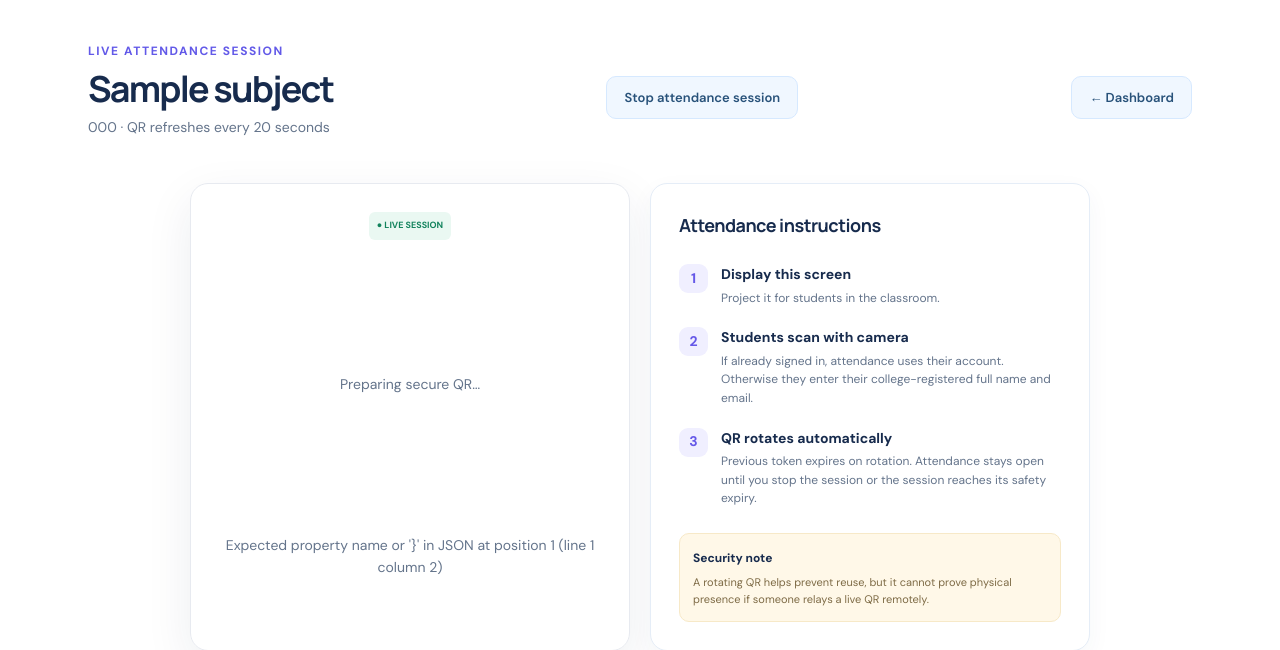
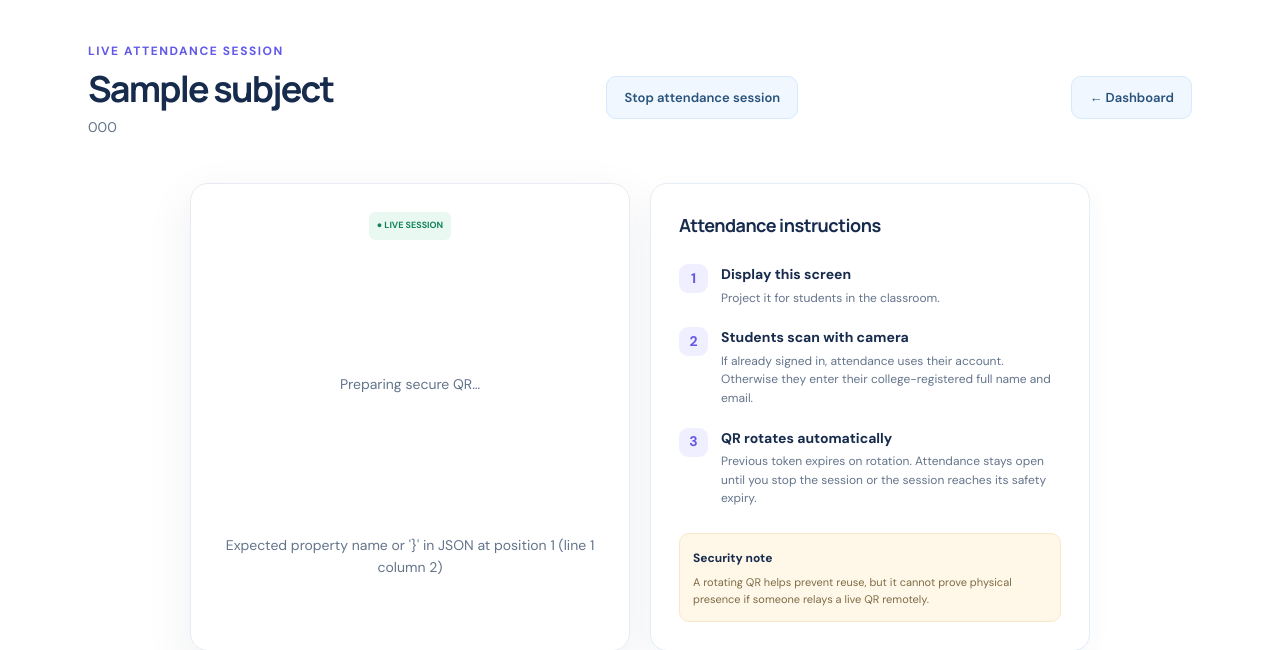
Before and after one commit to shiv9969/attendance-management, a Python web app: template templates/qr.html in a window 1280 px wide. Shown: the part 76-726 px from the top of the page. Run offline with Jinja, Linux system fonts and the light colour scheme; the template is opened without the code that fills it: most values are stand-ins (such as "Sample title", 1, 10 or a date in 2020); some libraries are stand-ins or nearby versions.

Commit message:
Update qr.html

```diff
--- a/templates/qr.html
+++ b/templates/qr.html
@@ -1,5 +1,5 @@
 {% extends "base.html" %}{% block title %}Live QR{% endblock %}{% block content %}
-<div class="page-heading"><div><div class="eyebrow">LIVE ATTENDANCE SESSION</div><h1>{{ subject.name }}</h1><p class="muted">{{ subject.code }} · QR refreshes every 20 seconds</p></div><form method="post" action="{{ url_for('stop_qr_session',subject_id=subject.id) }}"><button class="btn" type="submit">Stop attendance session</button></form> <a class="btn secondary" href="{{ url_for('dashboard') }}">← Dashboard</a></div>
+<div class="page-heading"><div><div class="eyebrow">LIVE ATTENDANCE SESSION</div><h1>{{ subject.name }}</h1><p class="muted">{{ subject.code }} </p></div><form method="post" action="{{ url_for('stop_qr_session',subject_id=subject.id) }}"><button class="btn" type="submit">Stop attendance session</button></form> <a class="btn secondary" href="{{ url_for('dashboard') }}">← Dashboard</a></div>
 <div class="qr-layout"><section class="qr-panel"><div class="live-tag">● LIVE SESSION</div><div id="qr-canvas" class="live-qr"><div class="qr-placeholder">Preparing secure QR…</div></div><div class="countdown" aria-hidden="true" style="display:none"><span>Next refresh in</span><strong id="timer">20</strong><span>seconds</span></div><p id="qr-status" class="muted center">Keep this page open while students scan.</p></section><section class="panel"><h2>Attendance instructions</h2><ol class="steps"><li><b>Display this screen</b><span>Project it for students in the classroom.</span></li><li><b>Students scan with camera</b><span>If already signed in, attendance uses their account. Otherwise they enter their college-registered full name and email.</span></li><li><b>QR rotates automatically</b><span>Previous token expires on rotation. Attendance stays open until you stop the session or the session reaches its safety expiry.</span></li></ol><div class="notice"><b>Security note</b><p>A rotating QR helps prevent reuse, but it cannot prove physical presence if someone relays a live QR remotely.</p></div></section></div>
 {% endblock %}{% block scripts %}<script>
 const endpoint={{ url_for('qr_token', subject_id=subject.id)|tojson }};
```
